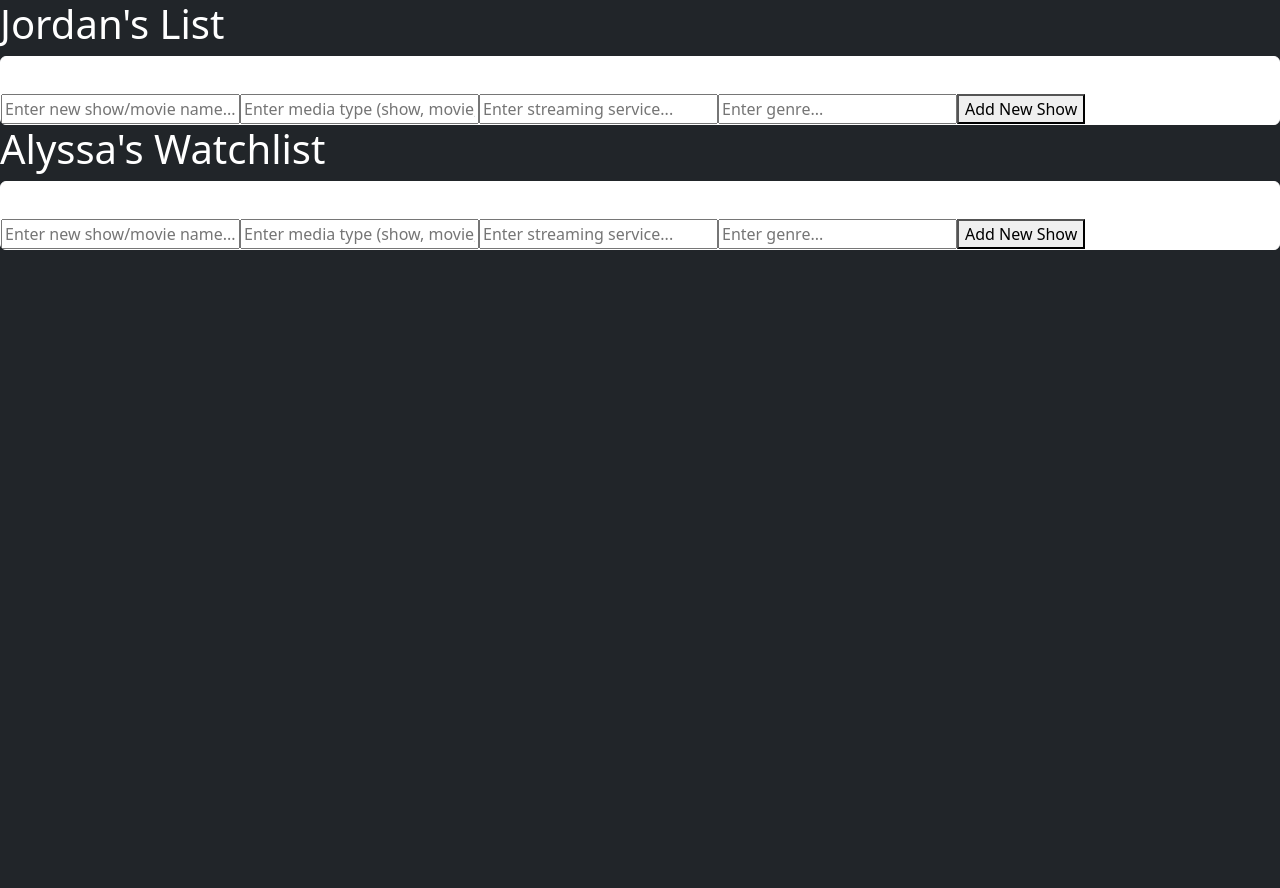
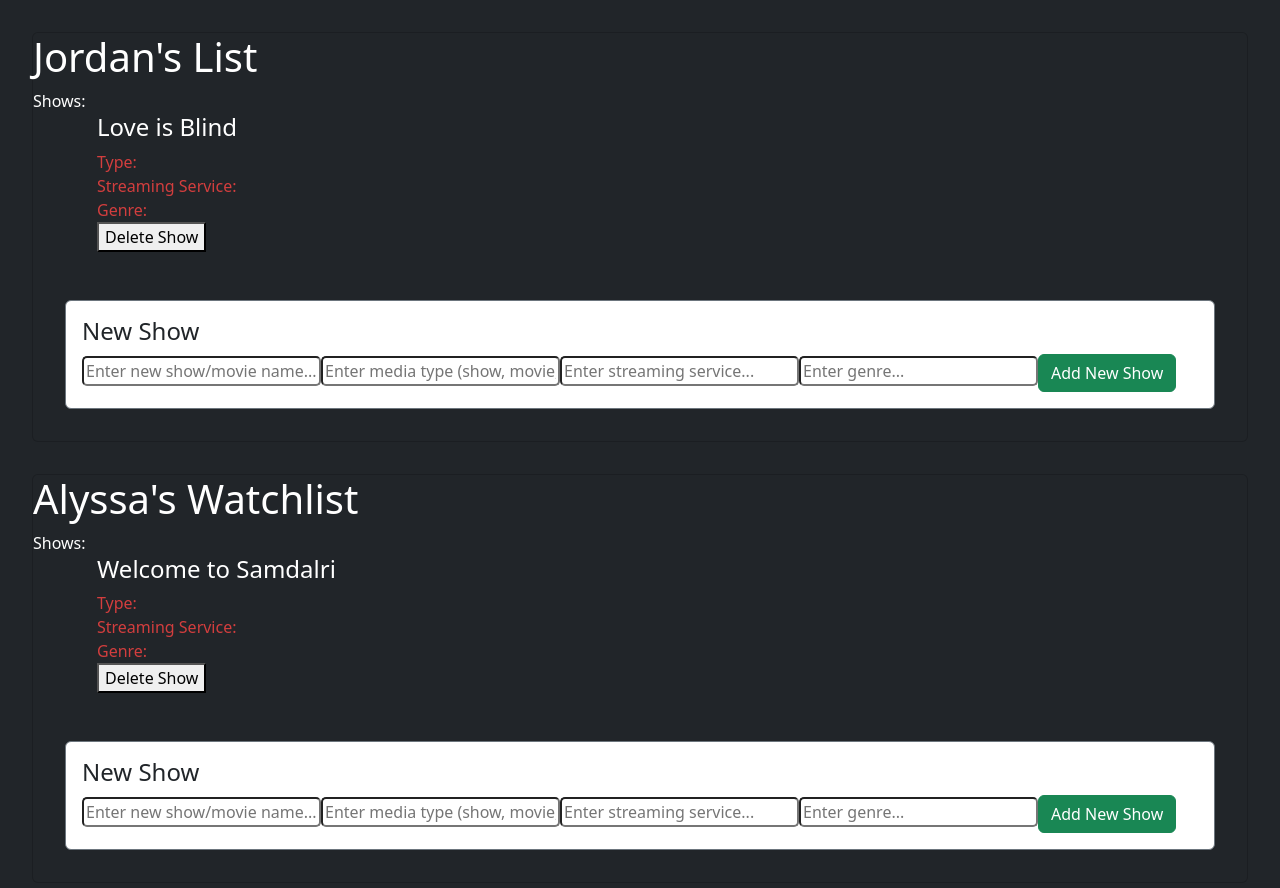
Before and after one commit to alfav23/Week-15-CRUD-React-App, a React (Create React App) app: page / in a window 1280 px wide. Shown: the top 888 px of the page. Before the commit the page ends 800 px from the top, so only its background shows below. Built offline with nearby package versions, Linux system fonts and the light colour scheme; data requests are answered from the project's data file.

Commit message:
trying to add updateWatchlist to props object

```diff
--- a/src/App.css
+++ b/src/App.css
@@ -1,7 +1,21 @@
 /* my css */
-h4 {
-  color: white;
+.card {
+  margin: 2rem;
 }
+
+ul{
+  list-style-type: none;
+}
+
+li {
+  color: rgb(211, 62, 62);
+}
+
+input {
+  border-radius: 5px;
+}
+
+
 
 /* existing react css */
 .App {
--- a/src/App.js
+++ b/src/App.js
@@ -1,6 +1,7 @@
 import React from 'react';
 import './App.css';
 import WatchlistArray from './components/watchlistArray';
+import '../node_modules/bootstrap/dist/css/bootstrap.min.css';
 
 // edit App function to be a class and export
 export default class App extends React.Component {
--- a/src/components/showForm.js
+++ b/src/components/showForm.js
@@ -16,9 +16,10 @@ export const ShowForm = (props) => {
  }
 
  return(
-    <div className="card card-dark border-white">
+    <div className="card border border-secondary">
+        <div className="card-body">
         <h4>New Show</h4>
-        <form>
+        <form className="show-form">
             <input
             type="text"
             placeholder="Enter new show/movie name..."
@@ -43,8 +44,9 @@ export const ShowForm = (props) => {
             onChange={(e) => setGenre(e.target.value)}
             value={genre}>
             </input>
-            <button onSubmit={onSubmit} type="submit"> Add New Show </button>
+            <button className='btn btn-success' onSubmit={onSubmit} type="submit"> Add New Show </button>
         </form>
+        </div>
     </div>
  )
 }
--- a/src/components/watchlist.js
+++ b/src/components/watchlist.js
@@ -2,37 +2,43 @@ import React from 'react';
 import { ShowForm } from './showForm';
 
 export default function Watchlist(props) {
-    const { watchlist, updateWatchlist} = props;
+    // update watchlist function is not contained in props object, not being recognized when called
+    console.log(`These are the props`, props)
+    const { watchlist, updateWatchlist } = props;
 
     const deleteShow = (showId) => {
         const updatedWatchlist = {
             ...watchlist,
             shows: watchlist.shows.filter((x) => x.id !== showId)
         };
+        console.log(updatedWatchlist)
         updateWatchlist(updatedWatchlist);
     }
 
     const addShow = (show) => updateWatchlist({...watchlist, shows: [...watchlist.shows, show]});
 
-    const shows = () => {
-        <ul> sdfjhdfhdsd
-            {watchlist.shows.map((show, index) => {
-                return(
-                <li key={index}>
-                    <label> {`${show.name} Type: ${show.type} Streaming Service: ${show.streamingService} Genre: ${show.genre}`} </label>
+    const renderShows = () => {
+        return(
+        <ul>
+            {watchlist.shows.map((show, index) => (
+                <ul key={index}> <h4>{`${show.name}`}</h4>
+                     <li>{` Type: ${show.type}`}</li>
+                     <li>{`Streaming Service: ${show.streamingService}`}</li>
+                     <li>{`Genre: ${show.genre}`} </li>
                     <button onClick={(e) => deleteShow(show.id)}>
                         Delete Show
                     </button>
-                </li>
-            )}
+                </ul>
+            )
             )}
         </ul>
-    };
+    )};
+
 
     return(
-        <div className='text-white'>
-            <h1>{watchlist.listName}</h1>
-            {shows({shows, watchlistId: watchlist.id, deleteShow})}
+        <div className='card bg-dark text-white'>
+            <h1 className='text-white'>{watchlist.listName}</h1>
+            Shows: {renderShows()}
             <ShowForm addShow={addShow}/>
         </div>
     )
--- a/src/components/watchlistArray.js
+++ b/src/components/watchlistArray.js
@@ -3,8 +3,8 @@ import Watchlist from "./watchlist";
 import { WatchlistApi } from "./watchlistApi";
 
 export default class WatchlistArray extends React.Component {
-    constructor(){
-        super();
+    constructor(props){
+        super(props);
         // original state
         this.state = {
             watchlists: []
--- a/src/db.json
+++ b/src/db.json
@@ -5,9 +5,9 @@
       "shows": [
         {
           "name": "Love is Blind",
-          "type": "",
-          "streamingService": "",
-          "genre": "",
+          "type": "Show",
+          "streamingService": "Netflix",
+          "genre": "Reality",
           "id": 352
         }
       ],
```
